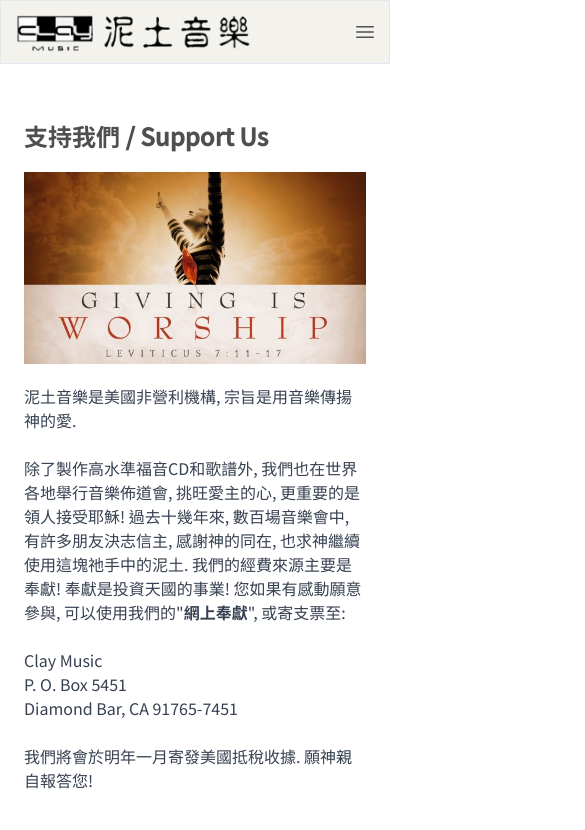
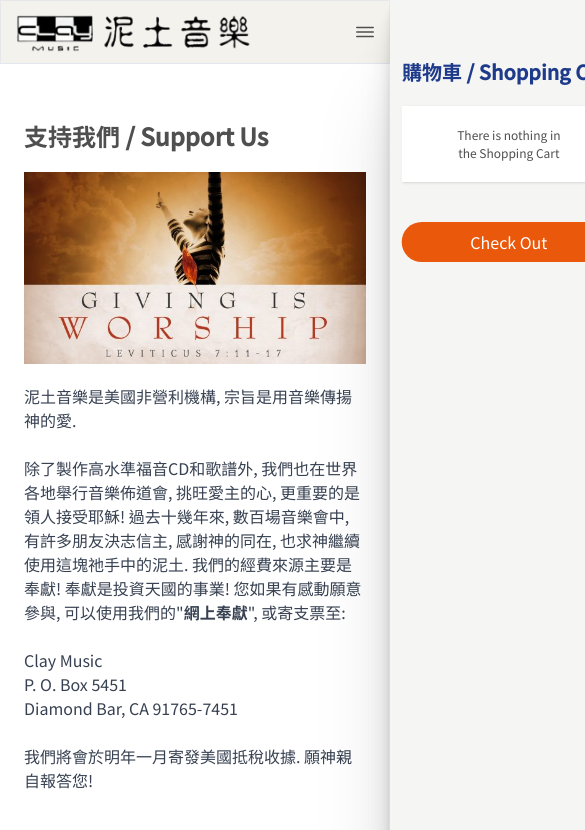
Before and after one commit to jimlove7273/next13-claymusic, a Next.js app: page /supportus in a window 390 px wide. Shown: the top 830 px of the page, 585 px wide, since content can reach past the window. Built offline with nearby package versions, Linux system fonts and the light colour scheme.

Commit message:
Adjust icons, cartPanel, and Youtube Player aspect ratio

```diff
--- a/components/CartPanel/CartPanel.tsx
+++ b/components/CartPanel/CartPanel.tsx
@@ -2,6 +2,7 @@
 import React, { useEffect, useRef } from 'react';
 import { useCartStore } from '../../store/cartStore';
 import { IoClose } from 'react-icons/io5';
+import { BsTrash } from 'react-icons/bs';
 import './cartPanel.css';
 
 export const CartPanel = ({ showCartPanel, setShowCartPanel }: any) => {
@@ -32,7 +33,7 @@ export const CartPanel = ({ showCartPanel, setShowCartPanel }: any) => {
     <>
       <div
         className={`${
-          showCartPanel ? 'absolute' : 'hidden'
+          showCartPanel ? 'absolute z-10' : 'hidden'
         } top-0 left-0 w-full h-screen bg-gray-900/60`}
         onClick={() => setShowCartPanel(false)}
       >
@@ -41,26 +42,13 @@ export const CartPanel = ({ showCartPanel, setShowCartPanel }: any) => {
       <div
         id="cartPanel"
         ref={ref}
-        className={`z-10 top-0
-      ${showCartPanel ? 'absolute right-0' : 'hidden -right-[320px]'}
-      h-full transition-all duration-300 bg-stone-100 p-3 shadow-[0_2.8px_2.2px_rgba(0,_0,_0,_0.034),_0_6.7px_5.3px_rgba(0,_0,_0,_0.048),_0_12.5px_10px_rgba(0,_0,_0,_0.06),_0_22.3px_17.9px_rgba(0,_0,_0,_0.072),_0_41.8px_33.4px_rgba(0,_0,_0,_0.086),_0_100px_80px_rgba(0,_0,_0,_0.12)]`}
+        className={`z-10 absolute top-0 right-0 h-full transition-all duration-300 bg-stone-100 p-3
+      ${showCartPanel ? '' : 'translate-x-full'}
+      shadow-[0_2.8px_2.2px_rgba(0,_0,_0,_0.034),_0_6.7px_5.3px_rgba(0,_0,_0,_0.048),_0_12.5px_10px_rgba(0,_0,_0,_0.06),_0_22.3px_17.9px_rgba(0,_0,_0,_0.072),_0_41.8px_33.4px_rgba(0,_0,_0,_0.086),_0_100px_80px_rgba(0,_0,_0,_0.12)]`}
       >
         <div className="flex justify-end">
           <button onClick={(e) => setShowCartPanel(false)}>
-            <svg
-              xmlns="http://www.w3.org/2000/svg"
-              fill="none"
-              viewBox="0 0 24 24"
-              strokeWidth={1.5}
-              stroke="currentColor"
-              className="w-6 h-6 mb-5"
-            >
-              <path
-                strokeLinecap="round"
-                strokeLinejoin="round"
-                d="M6 18L18 6M6 6l12 12"
-              />
-            </svg>
+            <IoClose size={30} />
           </button>
         </div>
         <div className="text-xl font-bold text-center text-blue-900 mt-4">
@@ -75,7 +63,10 @@ export const CartPanel = ({ showCartPanel, setShowCartPanel }: any) => {
                     className="flex items-center"
                     onClick={() => removingFromCart(item.itemNumber)}
                   >
-                    <IoClose size={24} className="text-red-900 font-bold" />
+                    <BsTrash
+                      size={18}
+                      className="text-red-900 font-bold mr-2"
+                    />
                   </div>
                   <div className="mr-2 max-w-[50px]">
                     {item.productType === 'CD' && (
@@ -139,7 +130,7 @@ export const CartPanel = ({ showCartPanel, setShowCartPanel }: any) => {
             </div>
           ) : (
             <div className="text-[12px] py-5 text-center bg-white shadow">
-              There's nothing in
+              There is nothing in
               <br />
               the Shopping Cart
             </div>
--- a/components/HomePage/YoutubePlay.tsx
+++ b/components/HomePage/YoutubePlay.tsx
@@ -9,17 +9,15 @@ const YoutubePlay = ({
 }) => {
   return (
     <div className="fixed bg-gray-900 bg-opacity-80 inset-0 flex flex-col justify-center items-center">
-      <div className="relative w-[90%] h-0 max-w-[900px] bg-gray-200 pb-[56.25%] lg:pb-[30%]">
-        <div
-          className="flex justify-end mr-2 cursor-pointer text-2xl"
-          onClick={() => setPlayYoutube('')}
-        >
-          &times;
-        </div>
+      <div
+        className="w-[90%] max-w-[900px] mb-2 cursor-pointer text-2xl text-white text-right"
+        onClick={() => setPlayYoutube('')}
+      >
+        &times;
+      </div>
+      <div className="relative aspect-video w-[90%] max-w-[900px]">
         <iframe
-          // width="560"
-          // height="315"
-          className="absolute mt-[30px] top-0 left-0 w-full h-full"
+          className="absolute top-0 left-0 w-full h-full"
           src={`https://www.youtube.com/embed/${videoId}`}
           title="YouTube video player"
           allow="accelerometer; autoplay; clipboard-write; encrypted-media; gyroscope; picture-in-picture; web-share"
--- a/components/TopNav/TopNav.tsx
+++ b/components/TopNav/TopNav.tsx
@@ -6,6 +6,7 @@ import Link from 'next/link';
 import { albumList } from '@/app/constants';
 import { CartPanel } from '../CartPanel/CartPanel';
 import { useCartStore } from '../../store/cartStore';
+import { IoMdClose, IoIosMenu } from 'react-icons/io';
 
 export const TopNav = () => {
   const [whichDrop, setWhichDrop] = useState('');
@@ -220,20 +221,7 @@ export const TopNav = () => {
               data-te-ripple-init
               data-te-ripple-color="light"
             >
-              <svg
-                xmlns="http://www.w3.org/2000/svg"
-                fill="none"
-                viewBox="0 0 24 24"
-                strokeWidth={1.5}
-                stroke="currentColor"
-                className="w-6 h-6"
-              >
-                <path
-                  strokeLinecap="round"
-                  strokeLinejoin="round"
-                  d="M3.75 6.75h16.5M3.75 12h16.5m-16.5 5.25h16.5"
-                />
-              </svg>
+              <IoIosMenu size={24} />
             </button>
           </div>
         </div>
@@ -262,20 +250,7 @@ export const TopNav = () => {
               data-te-offcanvas-dismiss
             >
               <span className="w-[1em] focus:opacity-100 disabled:pointer-events-none disabled:select-none disabled:opacity-25 [&.disabled]:pointer-events-none [&.disabled]:select-none [&.disabled]:opacity-25">
-                <svg
-                  xmlns="http://www.w3.org/2000/svg"
-                  fill="none"
-                  viewBox="0 0 24 24"
-                  strokeWidth={1.5}
-                  stroke="currentColor"
-                  className="h-6 w-6"
-                >
-                  <path
-                    strokeLinecap="round"
-                    strokeLinejoin="round"
-                    d="M6 18L18 6M6 6l12 12"
-                  />
-                </svg>
+                <IoMdClose size={24} />
               </span>
             </button>
           </div>
```
